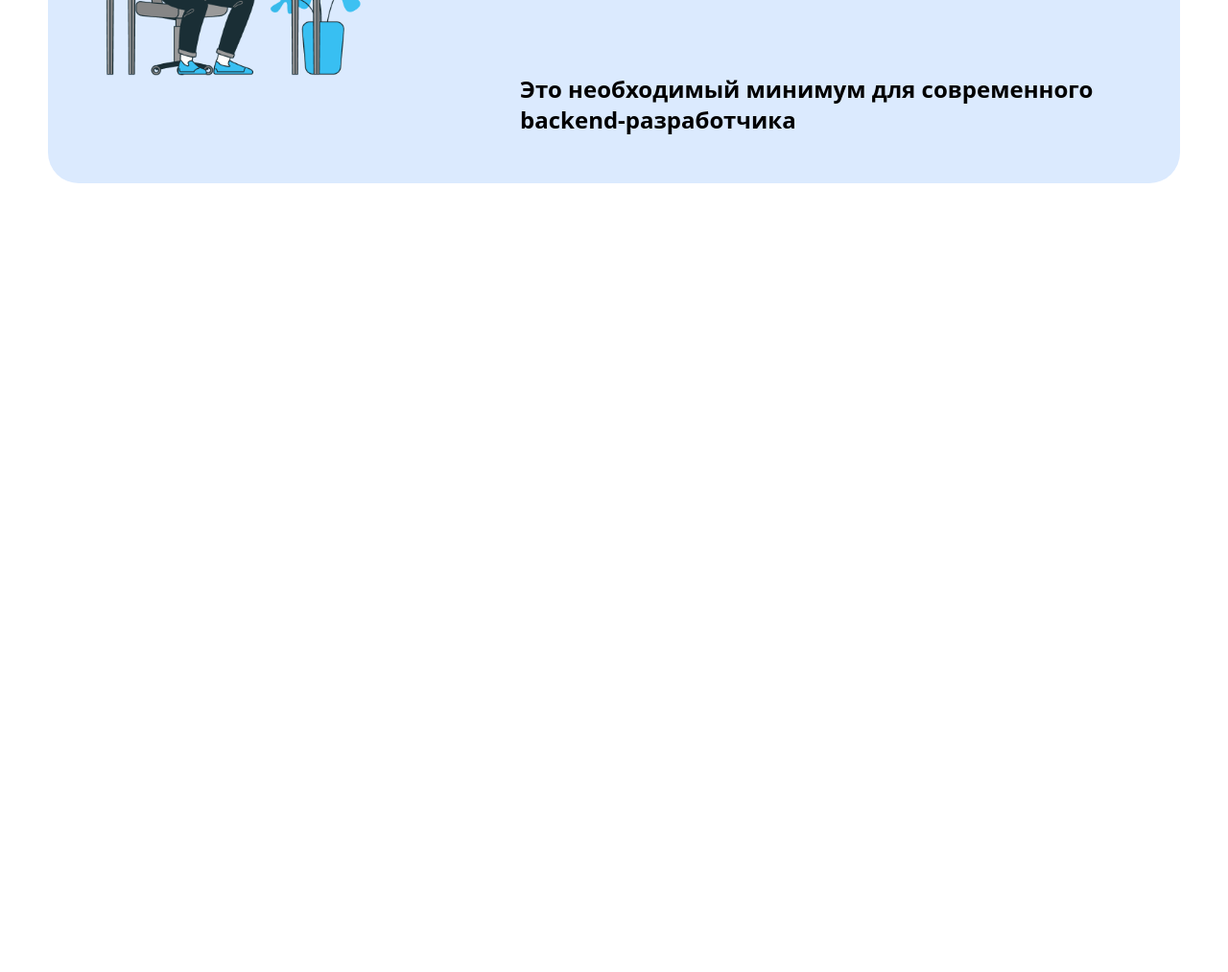
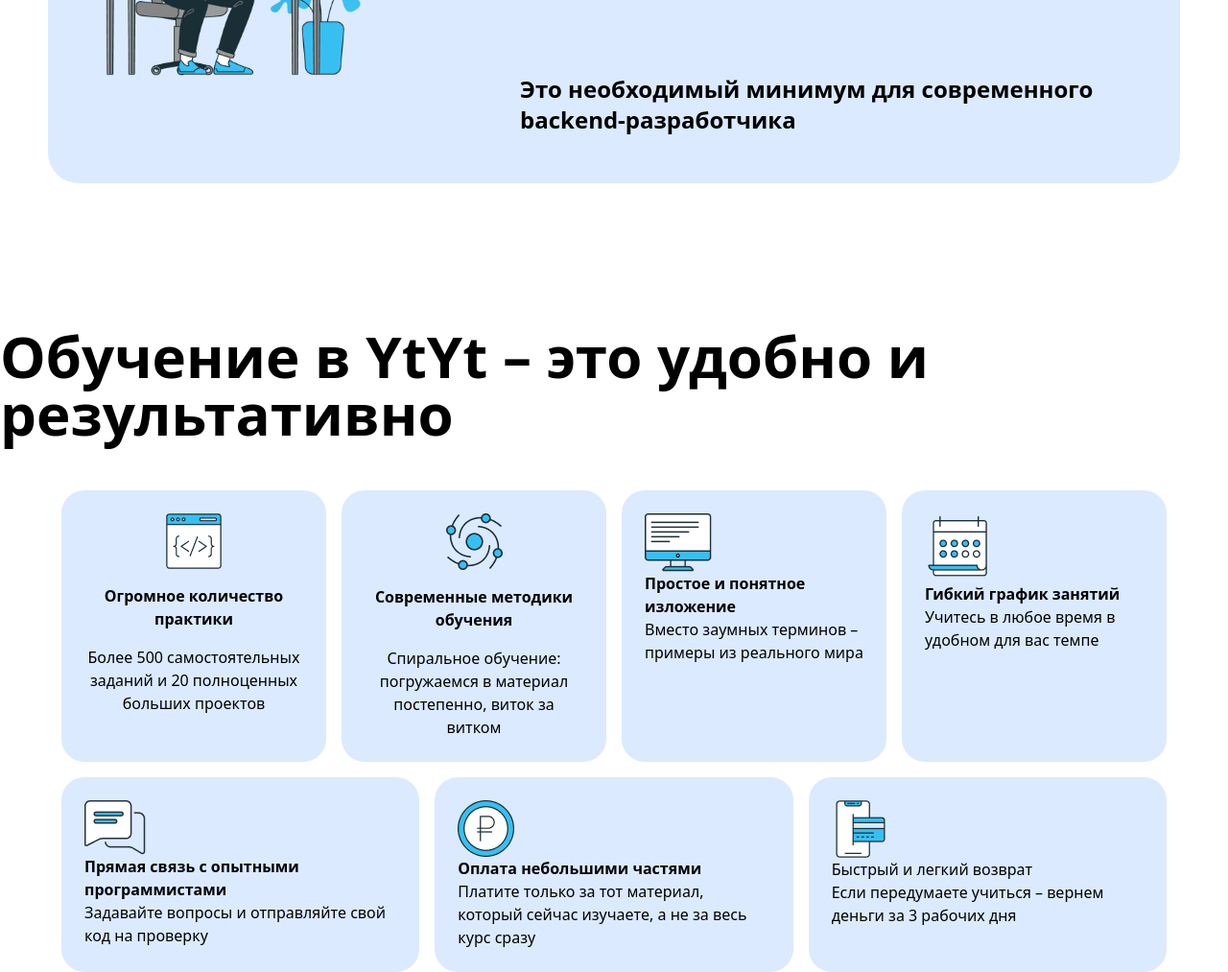
Before and after one commit to RahimaMoon/classwork-tailwind, a website: page index.html in a window 1280 px wide. Shown: the part 1740-2753 px from the top of the page at 96% size. Before the commit the page ends 1981 px from the top, so only its background shows below. Drawn offline with Linux system fonts and the light colour scheme.

Commit message:
section3

```diff
--- a/index.html
+++ b/index.html
@@ -70,5 +70,92 @@
             </div>
         </div>
     </section>
+    <section class="lg:mt-[100px] mt-[30px]">
+        <h1 class="text-6xl font-bold flex justify-center items-center">Обучение в YtYt – это удобно и результативно</h1>
+        <section class="max-w-6xl mx-auto mt-[50px]">
+
+
+  <div class="grid grid-cols-2 lg:grid-cols-4 gap-4 mb-4">
+
+    <div class="bg-blue-100 rounded-3xl p-6">
+        <div class="flex flex-col gap-y-4 justify-center items-center text-center">
+            <div>
+            <img src="./imgs/svg-gobbler 1.png" alt=""></div>
+            <h3 class="font-bold ">Огромное количество практики</h3>
+            <p>Более 500 самостоятельных заданий и 20 полноценных больших проектов</p>
+        </div>
+    </div>
+    <div class="bg-blue-100 rounded-3xl p-6">
+        <div class="flex flex-col gap-y-4 justify-center items-center text-center">
+            <div>
+            <img src="./imgs/svg-gobbler 3.png" alt=""></div>
+            <h3 class="font-bold">Современные методики обучения</h3>
+            <p>Спиральное обучение:
+погружаемся в материал постепенно, виток за витком</p>
+        </div>
+    </div>
+    <div class="bg-blue-100 rounded-3xl p-6">
+<div>
+    <div>
+        <img src="./imgs/Group 1182.png" alt="">
+    </div>
+    <h3 class="font-bold">Простое и понятное изложение</h3>
+    <p>Вместо заумных терминов – примеры из реального мира</p>
+</div>
+    </div>
+    <div class="bg-blue-100 rounded-3xl p-6">
+<div>
+    <div>
+        <img src="./imgs/Group 1176.png" alt="">
+    </div>
+    <h3 class="font-bold">Гибкий график занятий</h3>
+    <p>Учитесь в любое время в удобном
+для вас темпе</p>
+</div>
+
+    </div>
+
+  </div>
+
+
+  <div class="grid grid-cols-2 lg:grid-cols-3 gap-4">
+
+    <div class="bg-blue-100 rounded-3xl p-6">
+        <div>
+            <div>
+                <img src="./imgs/Group 1195.png" alt="">
+            </div>
+            <h3 class="font-bold">Прямая связь с опытными программистами</h3>
+            <p>Задавайте вопросы
+и отправляйте свой код на проверку</p>
+        </div>
+
+
+    </div>
+
+    <div class="bg-blue-100 rounded-3xl p-6">
+<div>
+    <div>
+        <img src="./imgs/svg-gobbler (5) 1.png" alt="">
+    </div>
+    <h3 class="font-bold">Оплата небольшими частями</h3>
+    <p>Платите только за тот материал, который сейчас изучаете,
+а не за весь курс сразу</p>
+</div>
+    </div>
+
+    <div class="bg-blue-100 rounded-3xl p-6 col-span-2 lg:col-span-1">
+      <div>
+        <div><img src="./imgs/svg-gobbler (6) 1.png" alt=""></div>
+      </div>
+      <h3>Быстрый и легкий возврат</h3>
+      <p>Если передумаете учиться –
+ вернем деньги за 3 рабочих дня</p>
+    </div>
+
+  </div>
+
+</section>
+    </section>
 </body>
 </html>
```
Also changed, not shown: imgs/Group 1176.png (added), imgs/Group 1182.png (added), imgs/Group 1195.png (added), imgs/svg-gobbler (5) 1.png (added), imgs/svg-gobbler (6) 1.png (added), imgs/svg-gobbler 1.png (added), imgs/svg-gobbler 3.png (added), src/output.css.
